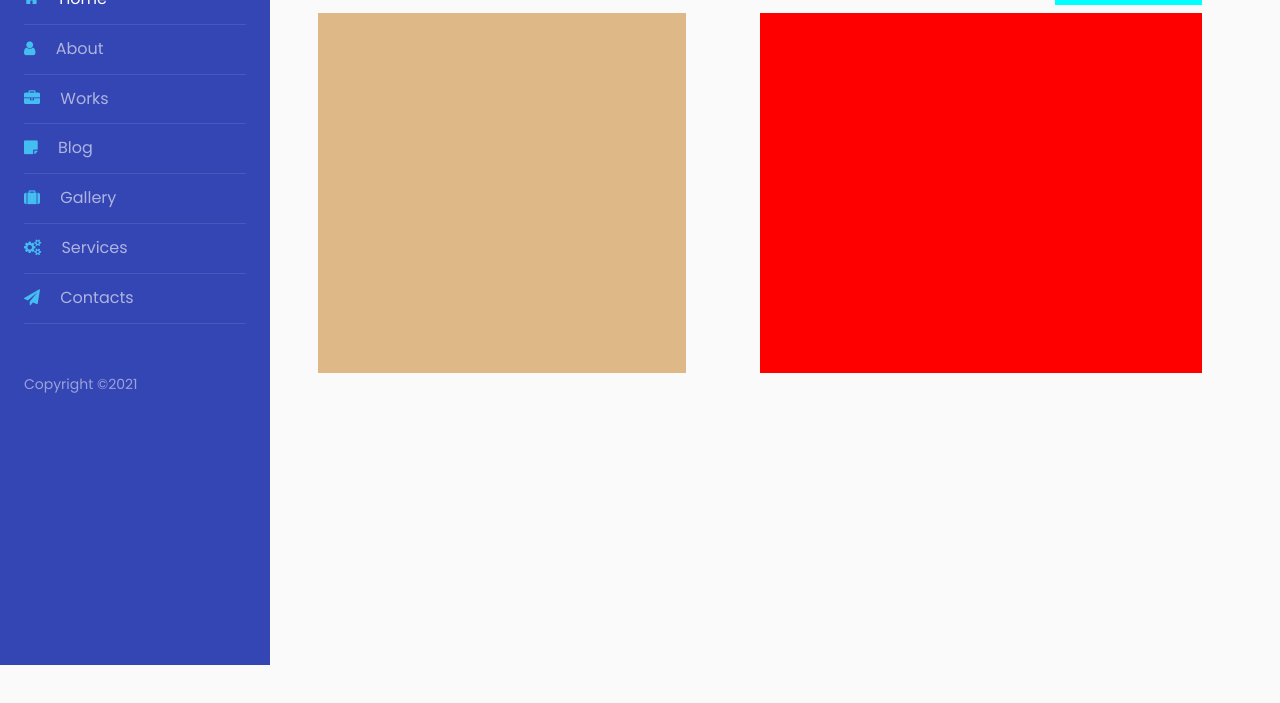
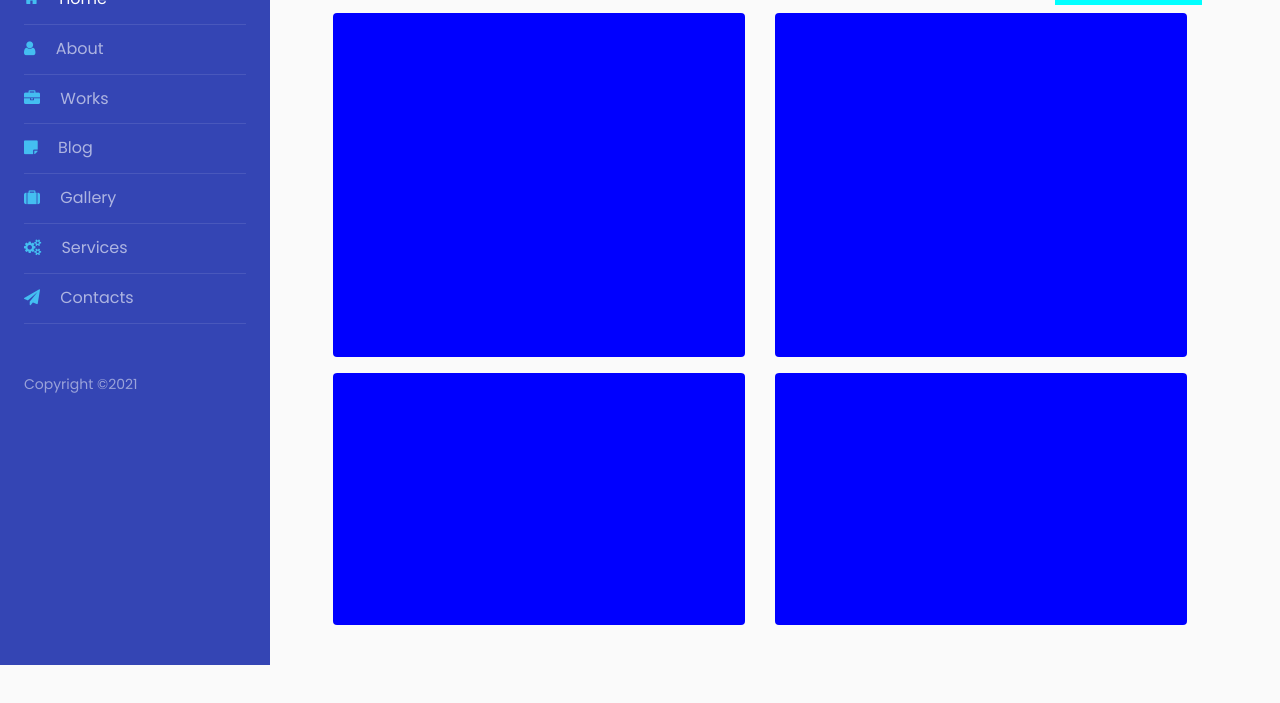
Before and after one commit to gabrielsaraivam/arquivos-compartilhados, a plain HTML site: page teste site responsivo/dashboard.html in a window 1280 px wide. Shown: the part 135-838 px from the top of the page. Before the commit the page ends 800 px from the top, so only its background shows below. Drawn offline with nearby package versions, Linux system fonts and the light colour scheme.

Commit message:
att dash

```diff
--- a/teste site responsivo/dashboard.html
+++ b/teste site responsivo/dashboard.html
@@ -77,11 +77,24 @@
             <h2>Estatística</h2>
             <div class="ml-auto col-2" style="background-color: aqua;"></div>
           </div>
+          <div class="row container col-12 h-50">
+            <div class=" mt-2 col-md-6 col-lg-6 col-sm-6 col-xl-6 mr-auto rounded">
+              <div class="col-12 col-md-12 col-lg-12 col-sm-12 col-xl-12 rounded" style="background-color: blue; height: 100%;"></div>
+            </div>
+            <!-- <div class="col-md-1 col-lg-1" style="background-color: red; height: 1%;"></div> -->
+            <div class=" mt-2 col-md-6 col-lg-6 col-sm-6 col-xl-6" >
+              <div class="col-12 col-md-12 col-lg-12 col-sm-12 col-xl-12 rounded" style="background-color: blue; height: 100%;"></div>
+            </div>
+          </div>
 
-          <div class="row mt-2 container col-12" style="height: 45vh;">
-              <div class="col-md-5 col-lg-5 col-sm-5 col-xl-5 mr-auto" style="background-color: burlywood;"></div>
-              <!-- <div class="col-md-1 col-lg-1" style="background-color: red; height: 1%;"></div> -->
-              <div class="col-md-6 col-lg-6 col-sm-6 col-xl-6" style="background-color: red;"></div>
+          <div class="row container col-12 h-50">
+            <div class="mt-3 mb-0 col-md-6 col-lg-6 col-sm-6 col-xl-6 mr-auto rounded">
+              <div class="col-12 col-md-12 col-lg-12 col-sm-12 col-xl-12 rounded" style="background-color: blue; height: 75%;"></div>
+            </div>
+            <!-- <div class="col-md-1 col-lg-1" style="background-color: red; height: 1%;"></div> -->
+            <div class="mt-3 col-md-6 col-lg-6 col-sm-6 col-xl-6" >
+              <div class="col-12 col-md-12 col-lg-12 col-sm-12 col-xl-12 rounded" style="background-color: blue; height: 75%;"></div>
+            </div>
           </div>
         </div>
       </div>
@@ -102,7 +115,8 @@
 <!-- max-width: 991.98px -->
 
 <script>
-  window.addEventListener('resize', function () {
+
+  window.addEventListener('resize', function ajustarSideBar() {
     //var altura = window.innerHeight;
     var largura = window.innerWidth;
 
@@ -112,4 +126,24 @@
 
     else sidebar.style = ""
 });
+
+$(document).ready(function() {
+  var largura = $(window).width();
+
+  if (largura < 940.98)
+        // document.getElementsByClassName('menu')[0].className = 'responsivemenu';
+        sidebar.style = "position: absolute; z-index: 9999; height: 100vh;"
+
+    else sidebar.style = ""
+});
 </script>
+
+<!-- $(document).ready(function() {
+  var largura = $(window).width();
+
+  if (largura < 940.98)
+        // document.getElementsByClassName('menu')[0].className = 'responsivemenu';
+        sidebar.style = "position: absolute; z-index: 9999; height: 100vh;"
+
+    else sidebar.style = ""
+}); -->
```
